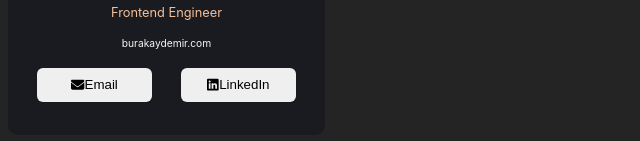
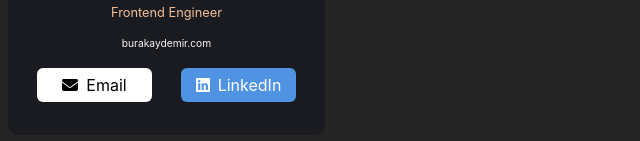
Before and after one commit to BurakAy/BusinessCard, a React (Vite) app: page / in a window 1280 px wide. Shown: the part 377-518 px from the top of the page, without its empty margins (0-640 px from the left). Built offline with nearby package versions, Linux system fonts and the light colour scheme.

Commit message:
buttons component and styling

```diff
--- a/src/components/CardButtons.jsx
+++ b/src/components/CardButtons.jsx
@@ -9,14 +9,18 @@ const CardButtons = () => {
 
   return (
     <div className="card--buttons_container">
-      <button className="card--buttons_email">
+      <a href="mailto:burakadmr@gmail.com" className="card--buttons_email">
         {envelopeIcon}
         Email
-      </button>
-      <button className="card--buttons_linkedin">
+      </a>
+      <a
+        href="https://www.linkedin.com/in/aydemirburak"
+        target="_blank"
+        className="card--buttons_linkedin"
+      >
         {linkedinIcon}
         LinkedIn
-      </button>
+      </a>
     </div>
   );
 };
--- a/src/styles/CardButtons.css
+++ b/src/styles/CardButtons.css
@@ -5,11 +5,28 @@
     margin-top: 15px;
 }
 
-.card--buttons_container button {
+.card--buttons_container a {
+    box-sizing: border-box;
+    display: flex;
+    justify-content: center;
+    align-items: center;
     width: 115px;
     height: 34px;
     padding: 9px 11px;
-    box-shadow: 0px 1px 2px rgba(0, 0, 0, 0.05);
     border-radius: 6px;
-    border: none
+    text-decoration: none;
 }
+
+.card--buttons_container .svg-inline--fa {
+    padding-right: 8px;
+}
+
+.card--buttons_email {
+    color: #000000;
+    background: #FFFFFF;
+}
+
+.card--buttons_linkedin {
+    color: #FFFFFF;
+    background: #5093E2;
+}
```
